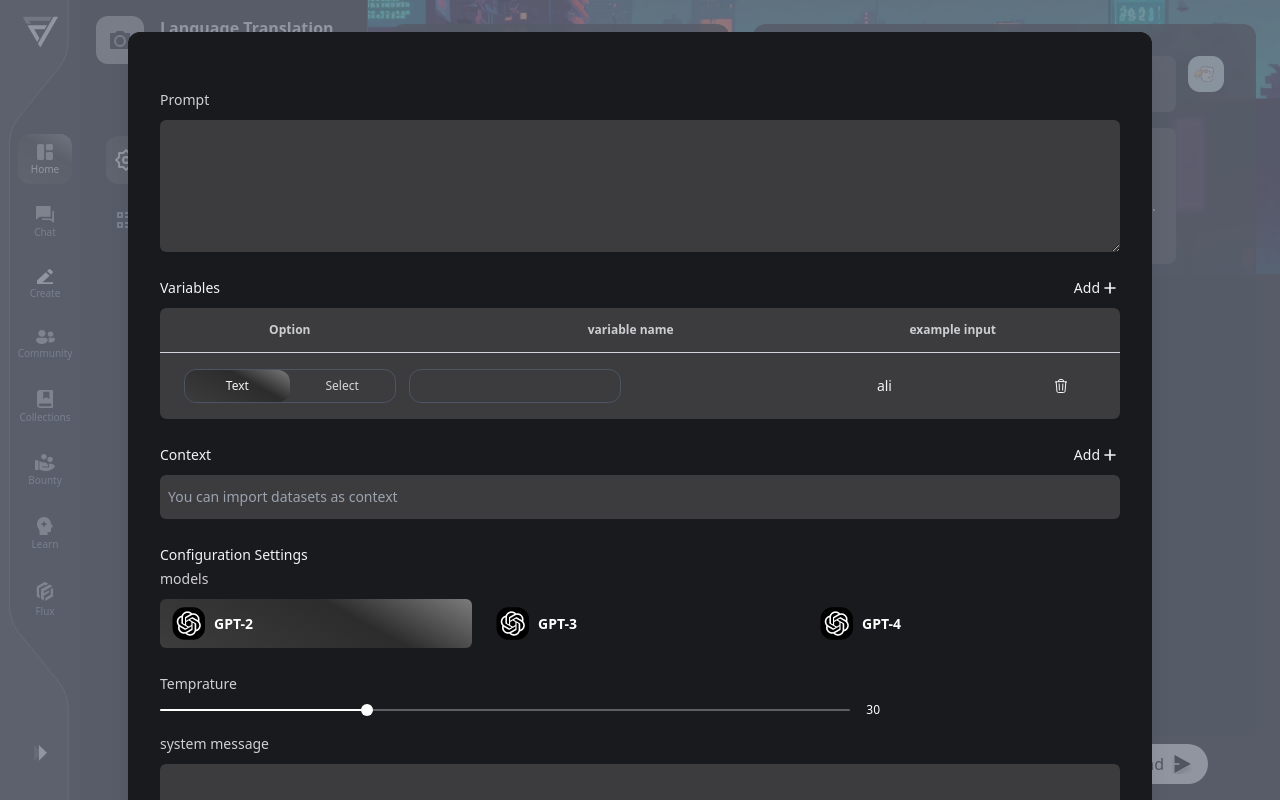
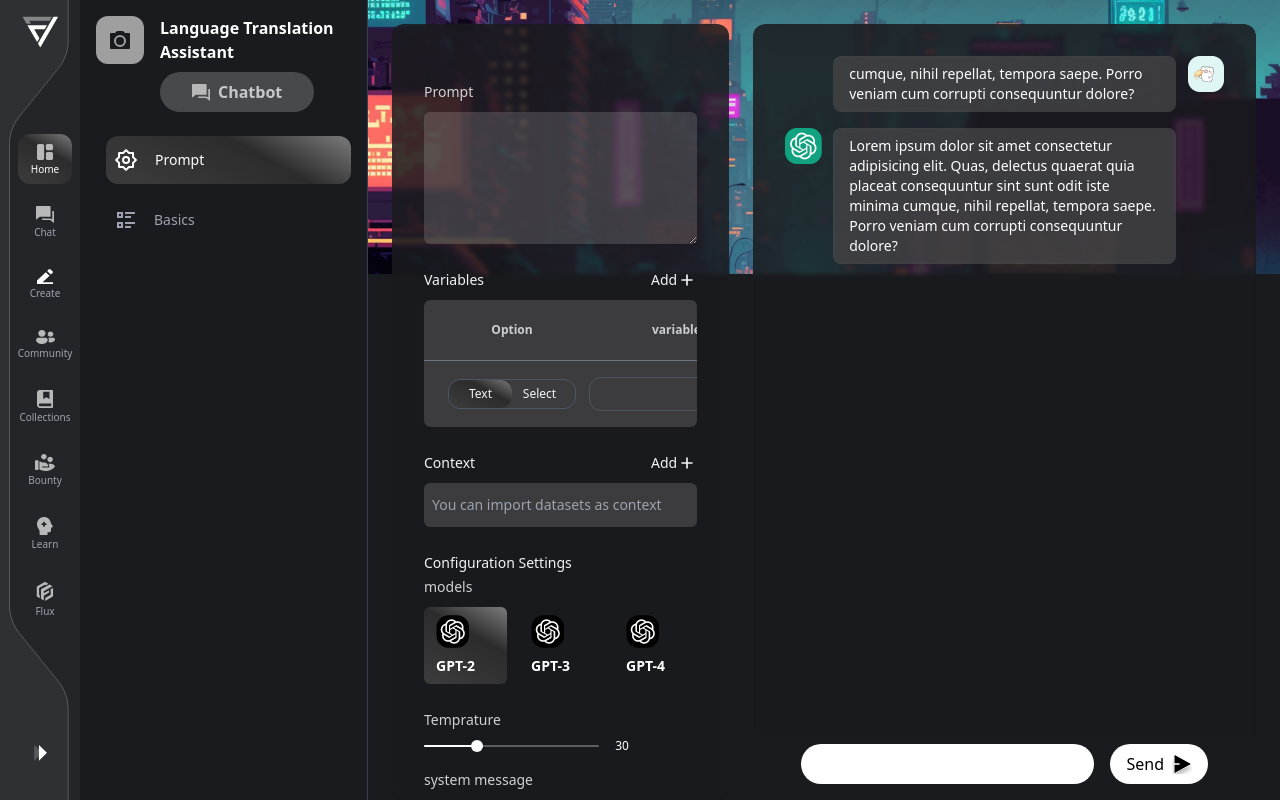
Before and after one commit to kashifal/flowgpt, a Next.js app: page / in a window 1280 px wide. Built offline with nearby package versions, Linux system fonts and the light colour scheme.

Commit message:
changes done

```diff
--- a/src/components/Modal.jsx
+++ b/src/components/Modal.jsx
@@ -3,11 +3,14 @@
 import { CheckIcon } from '@heroicons/react/24/outline'
 
 export default function VarModal(props) {
-  const [open, setOpen] = useState(true)
+  const [open, setOpen] = useState(false);
+
+
+  function showModal(){};
 
   return (
     <Transition.Root show={open} as={Fragment}>
-      <Dialog as="div" className="relative z-50" onClose={setOpen}>
+      <Dialog as="div" className="relative z-50 lg:hidden block" onClose={setOpen}>
         <Transition.Child
           as={Fragment}
           enter="ease-out duration-300"
@@ -31,7 +34,7 @@
               leaveFrom="opacity-100 translate-y-0 sm:scale-100"
               leaveTo="opacity-0 translate-y-4 sm:translate-y-0 sm:scale-95"
             >
-              <Dialog.Panel className={`relative transform overflow-hidden rounded-xl bg-primary  text-left shadow-xl transition-all sm:my-8 sm:w-full  ${props.className}`}>
+              <Dialog.Panel className={`relative transform    overflow-hidden rounded-xl bg-primary  text-left shadow-xl transition-all sm:my-8 sm:w-full  ${props.className}`}>
                 {props.children}
               </Dialog.Panel>
             </Transition.Child>
--- /dev/null
+++ b/src/components/Switch.jsx
@@ -0,0 +1,33 @@
+import * as React from 'react';
+import FormLabel from '@mui/material/FormLabel';
+import FormControl from '@mui/material/FormControl';
+import FormGroup from '@mui/material/FormGroup';
+import FormControlLabel from '@mui/material/FormControlLabel';
+import FormHelperText from '@mui/material/FormHelperText';
+import Switch from '@mui/material/Switch';
+
+export default function SwitchesGroup() {
+  const [state, setState] = React.useState({
+    gilad: true,
+  });
+
+  const handleChange = (event) => {
+    setState({
+      ...state,
+      [event.target.name]: event.target.checked,
+    });
+  };
+
+  return (
+    <FormControl component="fieldset" variant="standard">
+      <FormGroup>
+        <FormControlLabel
+          control={
+            <Switch checked={state.gilad} onChange={handleChange} name="gilad" />
+          }
+          label="Gilad Gray"
+        />
+      </FormGroup>
+    </FormControl>
+  );
+}
--- a/src/pages/index.jsx
+++ b/src/pages/index.jsx
@@ -1,7 +1,5 @@
 import SliderSizes from "@/components/Slider";
 import Logo from "@/components/Svgs/Logo";
-import { Dialog, Transition } from "@headlessui/react";
-import { Fragment, useState } from "react";
 import { v4 as uuidv4 } from "uuid";
 import * as React from "react";
 
@@ -11,6 +9,10 @@
 import RadioModels from "@/components/Radio";
 import BasicsIcon from "@/components/Svgs/Basics";
 import BountyIcon from "@/components/Svgs/Bounty";
+import { Fragment, useState } from 'react'
+import { Dialog, Transition } from '@headlessui/react'
+import { CheckIcon } from '@heroicons/react/24/outline'
+import SwitchesGroup from "@/components/Switch";
 import CameraIcon from "@/components/Svgs/Camera";
 import ChatIcon from "@/components/Svgs/ChatIcon";
 import CollectionIcon from "@/components/Svgs/CollectionIcon";
@@ -33,6 +35,7 @@
   { name: "Bounty", href: "#", icon: BountyIcon, current: false },
   { name: "Learn", href: "#", icon: LearnIcon, current: false },
   { name: "Flux", href: "#", icon: FluxIcon, current: false },
+
 ];
 
 const tabs = [
@@ -49,6 +52,24 @@
 }
 
 export default function Home() {
+  const [open, setOpen] = useState(false);
+  const [gptMessage, setGptMessage] = useState('');
+  const [gptprompt, setGPTPrompt] = useState({
+    name:'',
+    description:'',
+    tags:'',
+    Bounty:''
+  })
+
+
+
+  //here is prompt form value
+  function formFunc(e){
+    console.log(gptprompt);
+  }
+
+
+
   const { register, control } = useForm({
     defaultValues: {
       variables: [{ name: "", text: true, select: false }],
@@ -328,6 +349,15 @@
                   Chatbot
                 </h1>
               </a>
+
+              <button
+                onClick={() => setOpen(!open)}
+                className=" gap-2 mt-2 ml-16  items-center inline-flex px-8 justify-center rounded-full py-2 bg-white/20"
+              >
+                <h1 className="text-md  font-semibold text-white/70">
+                  Open Prompt
+                </h1>
+              </button>
             </div>
 
             {/* all tabs */}
@@ -411,7 +441,7 @@
                       Variables
                     </label>
                     <button
-                      onClick={() => append({ name: "hello" })}
+                      onClick={() => append({ name: "", text:true, select:false })}
                       htmlFor="comment"
                       className="flex items-center text-sm font-medium leading-6 text-gray-100"
                     >
@@ -442,7 +472,7 @@
                           <div className=" overflow-x-auto ">
                             <div className="inline-block w-full align-middle ">
                               <div className="overflow-hidden shadow ring-1 ring-black ring-opacity-5 sm:rounded-lg">
-                                <table className="min-w-full divide-y divide-gray-300">
+                                <table className="min-w-full divide-y divide-gray-500">
                                   <thead className="bg-transparent">
                                     <tr>
                                       <th
@@ -469,16 +499,25 @@
                                       ></th>
                                     </tr>
                                   </thead>
-                                  <tbody className="divide-y divide-gray-200 bg-transparent">
+                                  <tbody className=" bg-transparent">
                                     {fields.map((item, index) => (
                                       <tr key={item.id}>
                                         <td className="whitespace-nowrap   text-sm font-medium text-gray-100 sm:pl-6">
-                                          <div className="w-full relative py-1.5 bg-transparent border border-gray-600 px-2 rounded-xl  justify-center gap-4 flex items-center">
-                                            <div className="w-2/4 flex items-center justify-center">
+                                          <div className={item?.select === false ? "  relative w-32 py-1.5 bg-transparent border border-gray-600 px-2 rounded-xl  justify-end gap-4 flex items-center" : "relative w-32 py-1.5 bg-transparent border border-gray-600 px-2 rounded-xl  justify-start gap-4 flex items-center"}>
+
+
+
+
+                                            <div
+                                              className={item?.select === false ? "absolute top-0 h-full w-2/4 text-xs left-0 linear-bg rounded-xl flex items-center cursor-pointer justify-center" : 'h-full w-2/4 text-xs  rounded-xl flex items-center justify-center cursor-pointer'}
+                                              onClick={() =>
+                                                handleClickText(item.id, index)
+                                              }
+                                            >
                                               Text
                                             </div>
                                             <div
-                                              className="w-2/4 text-white/80 flex text-xs items-center justify-center"
+                                              className={item?.select === true ? "absolute  top-0 h-full w-2/4 text-xs right-0 linear-bg rounded-xl flex items-center justify-center cursor-pointer" : 'h-full w-2/4 text-xs  rounded-xl flex items-center justify-center cursor-pointer'}
                                               onClick={() =>
                                                 handleClickSelect(
                                                   item.id,
@@ -488,27 +527,23 @@
                                             >
                                               Select
                                             </div>
-                                            <div
-                                              className="absolute top-0 h-full w-2/4 text-xs left-0 linear-bg rounded-xl flex items-center justify-center"
-                                              onClick={() =>
-                                                handleClickText(item.id, index)
-                                              }
-                                            >
-                                              Text
-                                            </div>
                                           </div>
                                         </td>
                                         <td className="whitespace-nowrap px-3 py-4 text-sm text-gray-100">
-                                          {item?.select ? (
+                                          {item?.select === false ? (
                                             <input
                                               type="text"
                                               className="py-1.5  border border-gray-600 pl-2 rounded-xl bg-transparent"
                                               {...register(
-                                                `variable.${item}.name`
+                                                `variables.${index}.name`
                                               )}
                                             />
                                           ) : (
-                                            <h1>Select is here</h1>
+                                            <select className="py-1.5  border border-gray-600 w-full pl-2 rounded-xl bg-transparent" {...register(
+                                              `variables.${index}.multiselect`
+                                            )}>
+                                              <option value=""></option>
+                                            </select>
                                           )}
                                         </td>
                                         <td className="whitespace-nowrap px-3 py-4 text-sm text-gray-100">
@@ -627,7 +662,7 @@
               </div>
               <div className="col-span-2 relative rounded-xl w-full lg:w-[60%] overflow-hidden  h-full">
                 <div
-                  className="max-h-[100%] text-white overflow-y-scroll h-full pb-24 px-20 pt-24 w-full z-50 left-0 bg-white -top-16 absolute"
+                  className="max-h-[100%] text-white overflow-y-scroll h-full pb-24 px-14 lg:px-20 pt-24 w-full z-50 left-0 bg-white -top-16 absolute"
                   style={{
                     background: "rgba(26, 27, 30, 0.85)",
                     backdropFilter: "blur(2px)",
@@ -660,9 +695,9 @@
                   </div>
                 </div>
 
-                <div className="absolute bottom-0 py-4 left-0 w-full px-12 right-0 gap-4 flex items-center">
-                  <input className="w-full px-3 py-2 rounded-full" />
-                  <button className="bg-white py-2 gap-2 rounded-full px-4 flex items-center">
+                <div className="absolute bottom-0 py-4 left-0 w-full lg:px-12 px-6 right-0 gap-4 flex items-center">
+                  <input className="w-full px-3 py-2 rounded-full" onChange={(e) => setGptMessage(e.target.value)} />
+                  <button onClick={() => {console.log(gptMessage)}}  className="bg-white py-2 gap-2 rounded-full px-4 flex items-center">
                     Send <MessageIcon />
                   </button>
                 </div>
@@ -671,7 +706,7 @@
           ) : (
             <div className="z-50  relative h-full flex items-center  gap-8 ">
               <form
-                className="  pr-8 pl-44 pt-8 relative rounded-xl w-[100%]  h-full"
+                className="  pr-8 lg:pl-44 pl-20 pt-8 relative rounded-xl w-[100%]  h-full"
                 style={{
                   background: "rgba(26, 27, 30, 0.85)",
                   backdropFilter: "blur(2px)",
@@ -679,7 +714,7 @@
               >
                 <img
                   src="/images/cisa.png"
-                  className="absolute left-12"
+                  className="absolute lg:left-12 lg:w-auto w-12 left-4"
                   alt=""
                 />
                 <div>
@@ -697,6 +732,8 @@
                       className="block w-full text-white  bg-[#FFFFFF]/[15%] rounded-md border-0 py-3  shadow-sm text-sm focus:outline-none px-4"
                       name=""
                       id=""
+                      value={gptprompt.name}
+                      onChange={(e) => setGPTPrompt({...gptprompt, name:e.target.value})}
                     />
                   </div>
                 </div>
@@ -717,6 +754,8 @@
                       className="block w-full text-white  bg-[#FFFFFF]/[15%] rounded-md border-0 py-2  shadow-sm text-sm focus:outline-none px-4"
                       cols="30"
                       rows="8"
+                      value={gptprompt.description}
+                      onChange={(e) => setGPTPrompt({...gptprompt, description:e.target.value})}
                     ></textarea>
                   </div>
                 </div>
@@ -736,6 +775,8 @@
                       className="block w-full text-white  bg-[#FFFFFF]/[15%] rounded-md border-0 py-3  shadow-sm text-sm focus:outline-none px-4"
                       name=""
                       id=""
+                      value={gptprompt.tags}
+                      onChange={(e) => setGPTPrompt({...gptprompt, tags:e.target.value})}
                     />
                   </div>
                 </div>
@@ -755,12 +796,15 @@
                       className="block w-full text-white  bg-[#FFFFFF]/[15%] rounded-md border-0 py-3  shadow-sm text-sm focus:outline-none px-4"
                       name=""
                       id=""
+                      value={gptprompt.Bounty}
+                      onChange={(e) => setGPTPrompt({...gptprompt, Bounty:e.target.value})}
                     />
                   </div>
                 </div>
 
                 <button
-                  type="submit"
+                  type="button"
+                  onClick={() => formFunc()}
                   className="px-8 mt-6 py-2 bg-white rounded-full"
                 >
                   Save
@@ -769,7 +813,34 @@
             </div>
           )}
         </div>
-        <VarModal className="max-w-5xl">
+        <Transition.Root show={open} as={Fragment}>
+      <Dialog as="div" className="relative z-50 lg:hidden block" onClose={setOpen}>
+        <Transition.Child
+          as={Fragment}
+          enter="ease-out duration-300"
+          enterFrom="opacity-0"
+          enterTo="opacity-100"
+          leave="ease-in duration-200"
+          leaveFrom="opacity-100"
+          leaveTo="opacity-0"
+        >
+          <div className="fixed inset-0 bg-gray-500 bg-opacity-75 transition-opacity" />
+        </Transition.Child>
+
+        <div className="fixed inset-0 z-10 overflow-y-auto">
+          <div className="flex min-h-full items-end justify-center p-4 text-center sm:items-center sm:p-0">
+            <Transition.Child
+              as={Fragment}
+              enter="ease-out duration-300"
+              enterFrom="opacity-0 translate-y-4 sm:translate-y-0 sm:scale-95"
+              enterTo="opacity-100 translate-y-0 sm:scale-100"
+              leave="ease-in duration-200"
+              leaveFrom="opacity-100 translate-y-0 sm:scale-100"
+              leaveTo="opacity-0 translate-y-4 sm:translate-y-0 sm:scale-95"
+            >
+              <Dialog.Panel className={`relative transform    overflow-hidden rounded-xl bg-primary  text-left shadow-xl transition-all sm:my-8 sm:w-full  max-w-5xl`}>
+
+
           <div
             className="col-span-1  px-8 pt-14 rounded-xl w-full block   max-h-full overflow-auto"
             style={{
@@ -862,30 +933,52 @@
                                   ></th>
                                 </tr>
                               </thead>
-                              <tbody className="divide-y divide-gray-200 bg-transparent">
-                                {variables.map((inp) => (
-                                  <tr key={inp.inp}>
+                              <tbody className=" bg-transparent">
+                                    {fields.map((item, index) => (
+                                      <tr key={item.id}>
                                         <td className="whitespace-nowrap   text-sm font-medium text-gray-100 sm:pl-6">
-                                      <div className="w-full relative py-1.5 bg-transparent border border-gray-600 px-2 rounded-xl  justify-center gap-4 flex items-center">
-                                        <div className="w-2/4 flex items-center justify-center">
+                                          <div className={item?.select === false ? "  relative w-32 py-1.5 bg-transparent border border-gray-600 px-2 rounded-xl  justify-end gap-4 flex items-center" : "relative w-32 py-1.5 bg-transparent border border-gray-600 px-2 rounded-xl  justify-start gap-4 flex items-center"}>
+
+
+
+
+                                            <div
+                                              className={item?.select === false ? "absolute top-0 h-full w-2/4 text-xs left-0 linear-bg rounded-xl flex items-center cursor-pointer justify-center" : 'h-full w-2/4 text-xs  rounded-xl flex items-center justify-center cursor-pointer'}
+                                              onClick={() =>
+                                                handleClickText(item.id, index)
+                                              }
+                                            >
                                               Text
                                             </div>
-                                        <div className="w-2/4 text-white/80 flex text-xs items-center justify-center">
+                                            <div
+                                              className={item?.select === true ? "absolute  top-0 h-full w-2/4 text-xs right-0 linear-bg rounded-xl flex items-center justify-center cursor-pointer" : 'h-full w-2/4 text-xs  rounded-xl flex items-center justify-center cursor-pointer'}
+                                              onClick={() =>
+                                                handleClickSelect(
+                                                  item.id,
+                                                  index
+                                                )
+                                              }
+                                            >
                                               Select
-                                        </div>
-                                        <div className="absolute top-0 h-full w-2/4 text-xs left-0 linear-bg rounded-xl flex items-center justify-center">
-                                          Text
                                             </div>
                                           </div>
                                         </td>
                                         <td className="whitespace-nowrap px-3 py-4 text-sm text-gray-100">
+                                          {item?.select === false ? (
                                             <input
                                               type="text"
                                               className="py-1.5  border border-gray-600 pl-2 rounded-xl bg-transparent"
-                                        value={inp.inp}
-                                        name=""
-                                        id=""
+                                              {...register(
+                                                `variables.${index}.name`
+                                              )}
                                             />
+                                          ) : (
+                                            <select className="py-1.5  border border-gray-600 w-full pl-2 rounded-xl bg-transparent" {...register(
+                                              `variables.${index}.multiselect`
+                                            )}>
+                                              <option value=""></option>
+                                            </select>
+                                          )}
                                         </td>
                                         <td className="whitespace-nowrap px-3 py-4 text-sm text-gray-100">
                                           ali
@@ -898,7 +991,7 @@
                                             strokeWidth={1.5}
                                             stroke="currentColor"
                                             className="w-4 h-4 cursor-pointer"
-                                        onClick={() => deleteRecord(inp.id)}
+                                            onClick={() => remove(index)}
                                           >
                                             <path
                                               strokeLinecap="round"
@@ -1001,7 +1094,13 @@
               </div>
             </div>
           </div>
-        </VarModal>
+
+          </Dialog.Panel>
+            </Transition.Child>
+          </div>
+        </div>
+      </Dialog>
+    </Transition.Root>
       </div>
     </>
   );
```
Also changed, not shown: 2 other files (tests, documents, lock files or other folders). Lines whose indentation alone changed are shown as unchanged.
